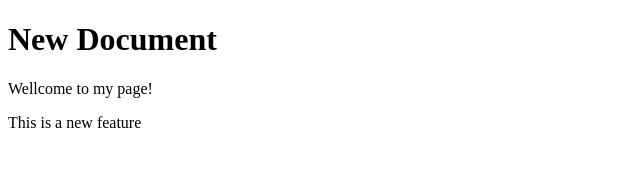
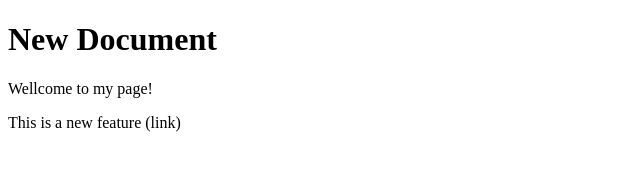
Before and after one commit to farukh-javed/LocalRepo, a plain HTML site: page index.html in a window 1280 px wide. Shown: the full height of the page, 0-640 px from the left. Drawn offline with Linux system fonts and the light colour scheme.

Commit message:
Add link

```diff
--- a/index.html
+++ b/index.html
@@ -9,6 +9,6 @@
     <h1>New Document</h1>
     <p>Wellcome to my page!</p>
 
-    <p>This is a new feature</p>
+    <p>This is a new feature (link)</p>
 </body>
 </html>
```
